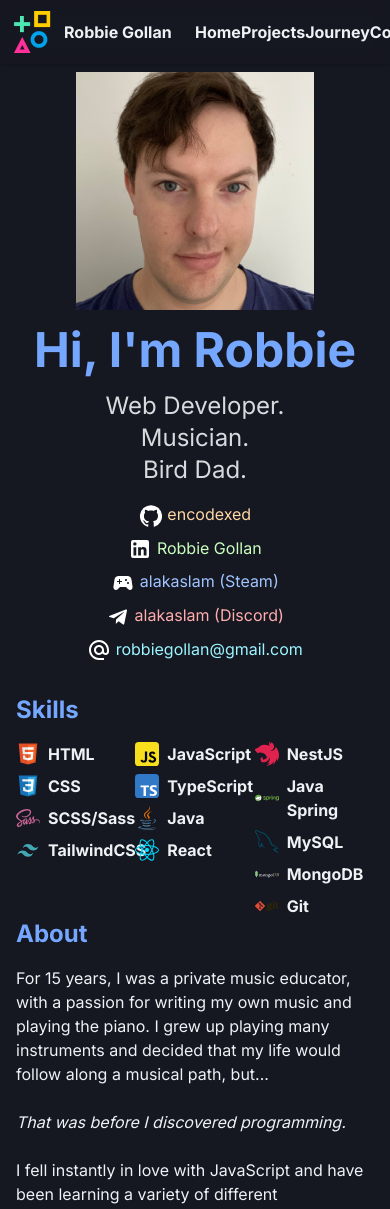
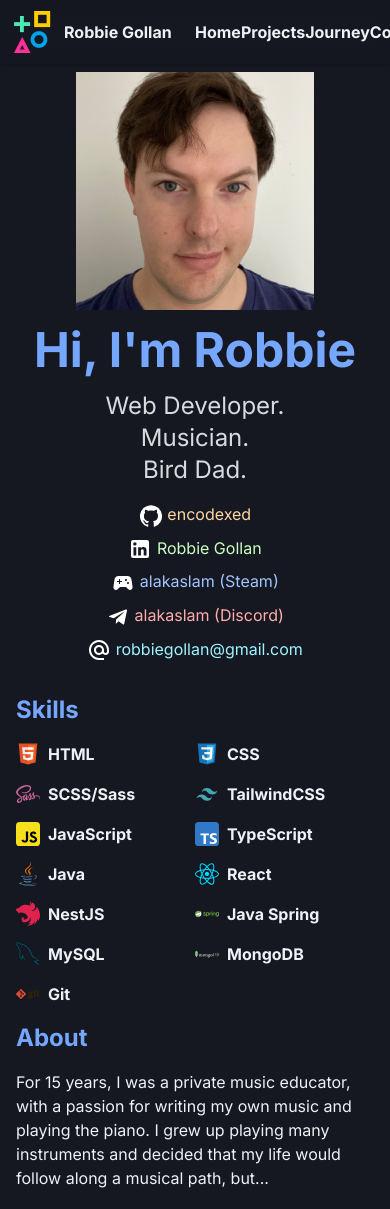
Before and after one commit to encodexed/alakaslam-portfolio, a Next.js app: page / in a window 390 px wide. Shown: the top 1209 px of the page. Built offline with nearby package versions, Linux system fonts and the light colour scheme.

Commit message:
adds responsiveness to skills section of home page

```diff
--- a/src/app/components/SkillIcon/index.tsx
+++ b/src/app/components/SkillIcon/index.tsx
@@ -10,9 +10,9 @@ const SkillIcon = ({
 	text: string;
 }) => {
 	return (
-		<div className='flex gap-2'>
+		<div className='flex w-1/2 min-[600px]:w-1/3 sm:w-1/2 min-[800px]:w-1/3 mb-4'>
 			<Image src={src} alt={alt} height={24} />
-			<p className='font-bold'>{text}</p>
+			<p className='ml-2 font-bold'>{text}</p>
 		</div>
 	);
 };
--- a/src/app/page.tsx
+++ b/src/app/page.tsx
@@ -95,7 +95,7 @@ const page = () => {
 								Skills
 							</h2>
 							<div className='flex'>
-								<div className='flex-1 flex flex-col gap-2'>
+								<div className='flex-1 flex flex-wrap'>
 									<SkillIcon src={HTML} alt='HTML5 icon' text='HTML' />
 									<SkillIcon src={CSS} alt='CSS3 icon' text='CSS' />
 									<SkillIcon src={Sass} alt='Sass icon' text='SCSS/Sass' />
@@ -104,14 +104,10 @@ const page = () => {
 										alt='Tailwind icon'
 										text='TailwindCSS'
 									/>
-								</div>
-								<div className='flex-1 flex flex-col gap-2'>
 									<SkillIcon src={JS} alt='JavaScript icon' text='JavaScript' />
 									<SkillIcon src={TS} alt='TypeScript icon' text='TypeScript' />
 									<SkillIcon src={Java} alt='Java icon' text='Java' />
 									<SkillIcon src={React} alt='React icon' text='React' />
-								</div>
-								<div className='flex-1 flex flex-col gap-2'>
 									<SkillIcon src={Nest} alt='NestJS icon' text='NestJS' />
 									<SkillIcon
 										src={Spring}
```
